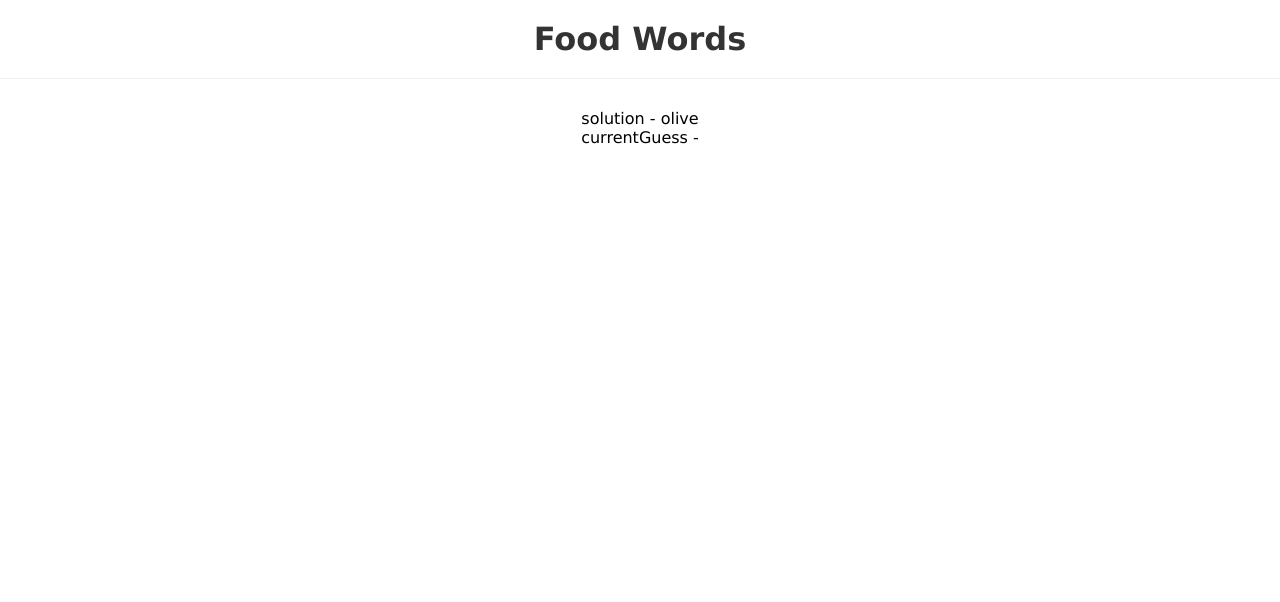
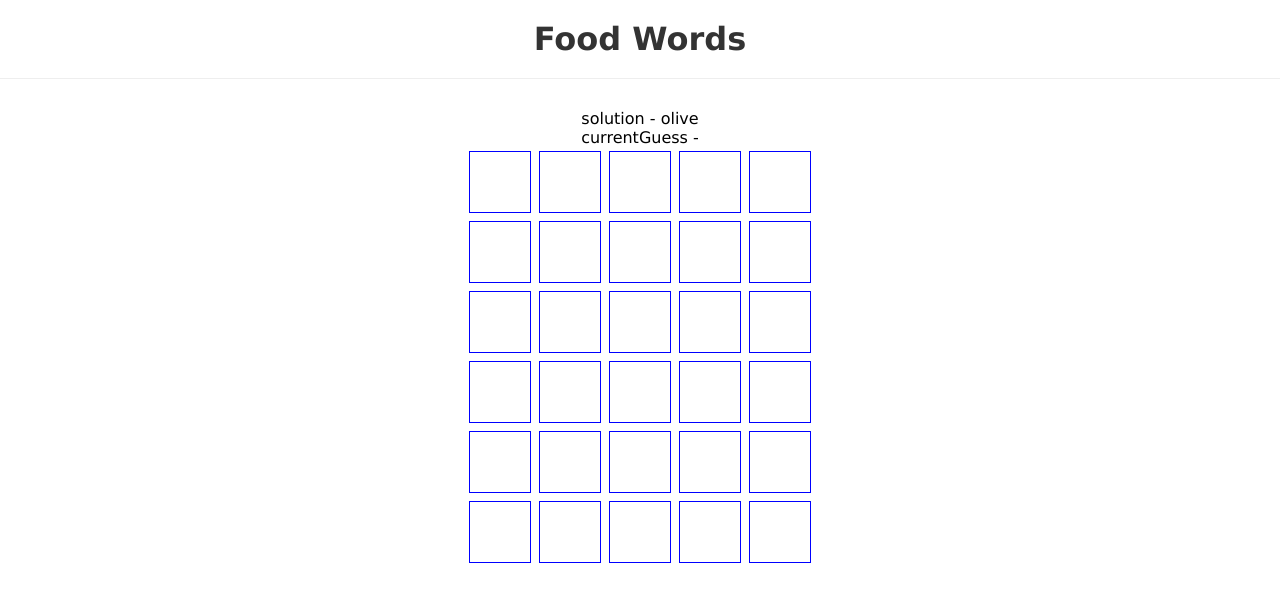
Before and after one commit to papoita/words, a React (Create React App) app: page / in a window 1280 px wide. Shown: the top 602 px of the page. Built offline with nearby package versions, Linux system fonts and the light colour scheme; data requests are answered from the project's data file.

Commit message:
create grid by row, grid new components and css stying

```diff
--- /dev/null
+++ b/src/components/Grid.js
@@ -0,0 +1,13 @@
+import React from "react";
+import Row from "./Row";
+
+export default function Grid({ currentGuess, guesses, turn }) {
+  return (
+    <div>
+      {" "}
+      {guesses.map((guess, i) => {
+        return <Row key={i} />;
+      })}{" "}
+    </div>
+  );
+}
--- /dev/null
+++ b/src/components/Row.js
@@ -0,0 +1,13 @@
+import React from "react";
+
+export default function Row() {
+  return (
+    <div className="row">
+      <div></div>
+      <div></div>
+      <div></div>
+      <div></div>
+      <div></div>
+    </div>
+  );
+}
--- a/src/components/Words.js
+++ b/src/components/Words.js
@@ -1,5 +1,6 @@
 import React, { useEffect } from "react";
 import useWords from "../hooks/useWords";
+import Grid from "./Grid";
 
 export default function Words({ solution }) {
   const { currentGuess, handleKeyup, guesses, isCorrect, turn } = useWords(solution);
@@ -18,6 +19,7 @@
     <>
       <div>solution - {solution} </div>
       <div>currentGuess - {currentGuess}</div>
+      <Grid currentGuess={currentGuess} guesses= {guesses} turn = {turn}/>
     </>
   );
 }
--- a/src/index.css
+++ b/src/index.css
@@ -13,3 +13,22 @@
   color: #333;
 
 }
+
+.row {
+  text-align: center;
+  display: flex;
+  justify-content: center;
+}
+
+.row > div {
+  display: block;
+  width: 60px;
+  height: 60px;
+  border: 1px solid blue;
+  margin: 4px;
+  text-align: center;
+  line-height: 60px;
+  text-transform: uppercase;
+  font-weight: bold;
+  font-size: 2.5em;
+}
```
